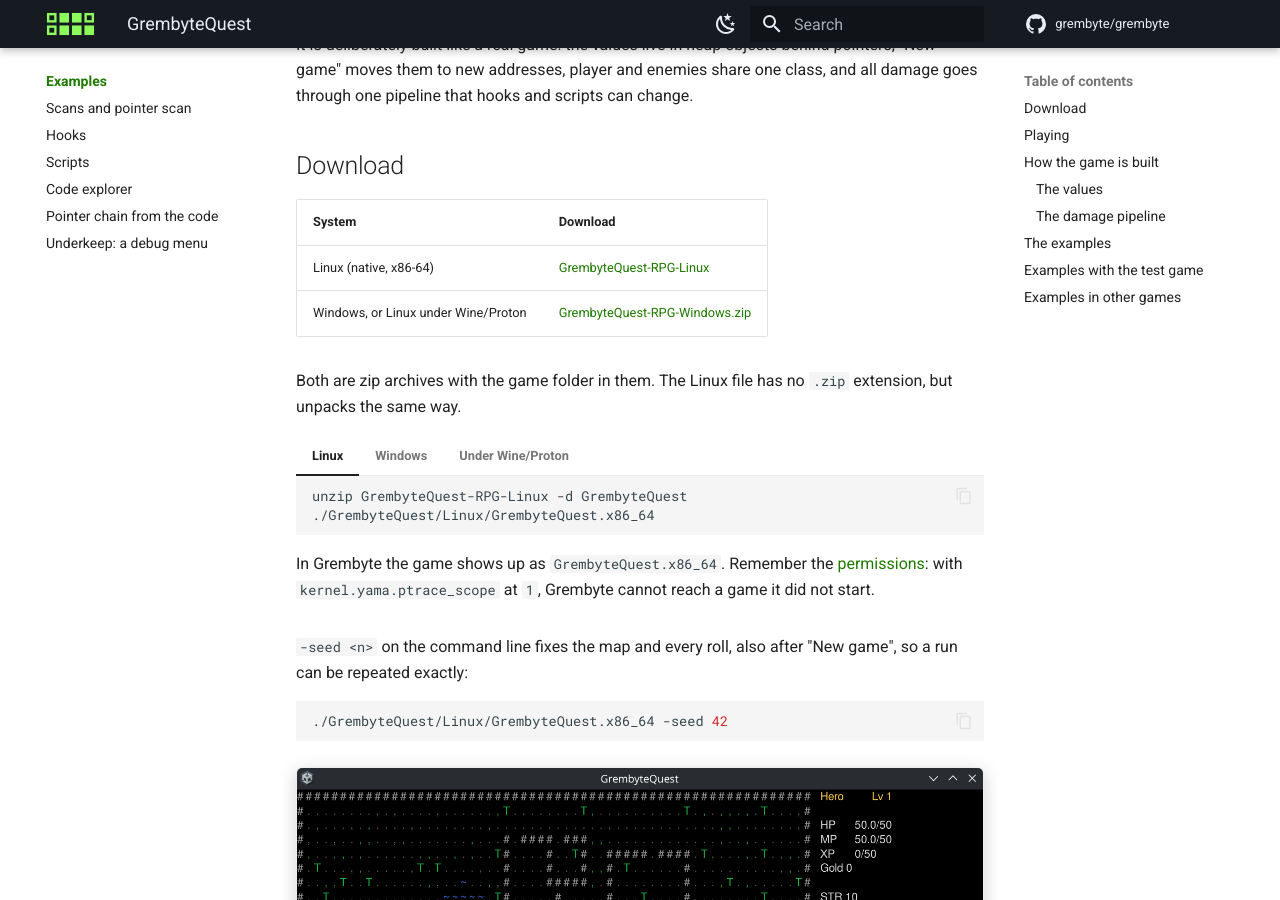
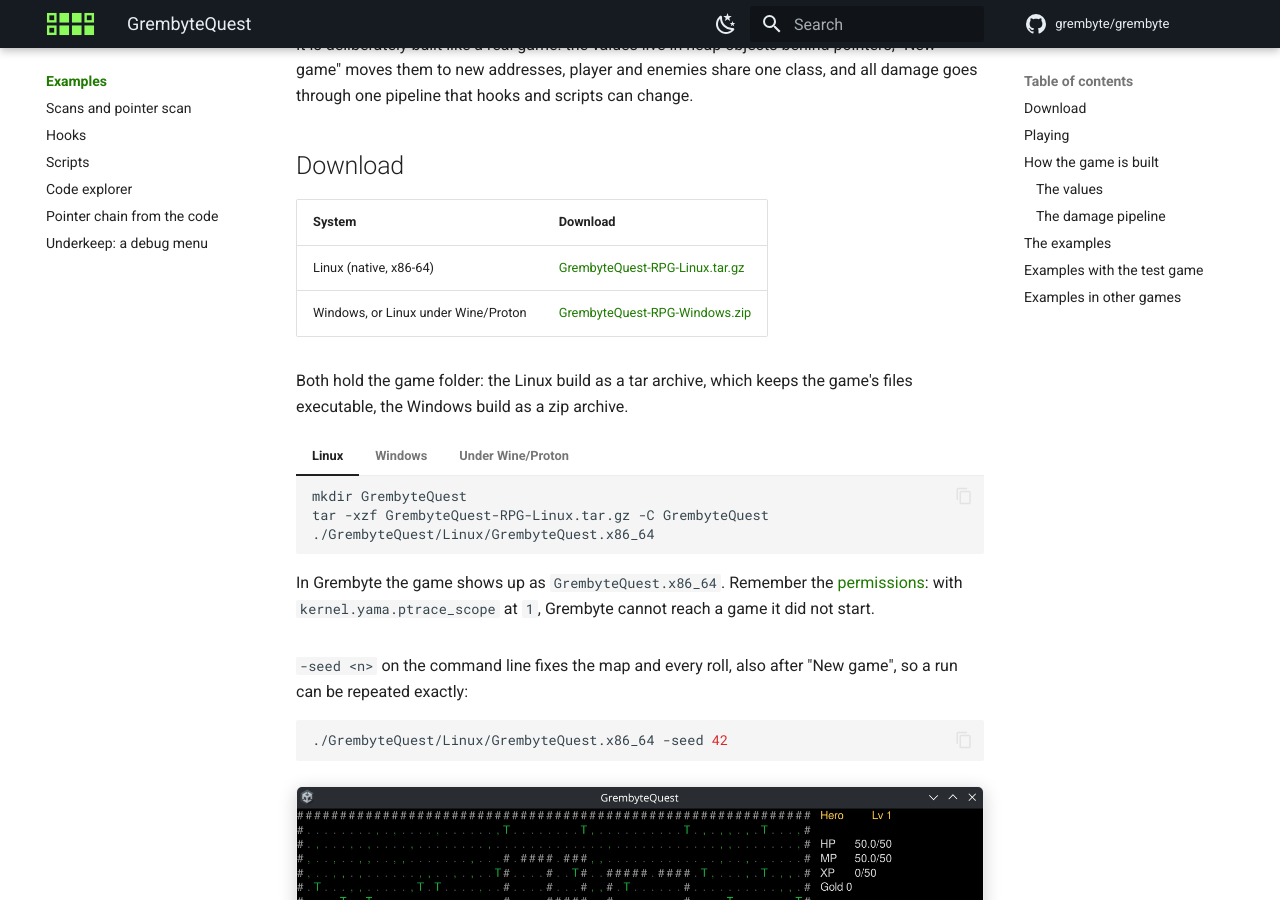
Before and after one commit to grembyte/grembyte, an MkDocs documentation site: the page built from docs/examples/index.md, in a window 1280 px wide and 900 px high, scrolled down 340 px. Built offline with MkDocs 1.6.1 and Material for MkDocs 9.7.7, drawn with Linux system fonts in a browser that asks for light colours; comment, search, counter and statistics services are not loaded.

Commit message:
Point the example downloads to v0.7.1-alpha
The Linux build of GrembyteQuest is a .tar.gz now, which keeps the game's
files executable; the page unpacks it with tar.

Co-Authored-By: Claude Opus 5.5 <noreply@anthropic.com>

````diff
--- a/docs/examples/index.md
+++ b/docs/examples/index.md
@@ -8,15 +8,16 @@ It is deliberately built like a real game: the values live in heap objects behin
 
 | System | Download |
 | --- | --- |
-| Linux (native, x86-64) | [GrembyteQuest-RPG-Linux](https://github.com/grembyte/grembyte/releases/download/v0.7.0-alpha/GrembyteQuest-RPG-Linux) |
-| Windows, or Linux under Wine/Proton | [GrembyteQuest-RPG-Windows.zip](https://github.com/grembyte/grembyte/releases/download/v0.7.0-alpha/GrembyteQuest-RPG-Windows.zip) |
+| Linux (native, x86-64) | [GrembyteQuest-RPG-Linux.tar.gz](https://github.com/grembyte/grembyte/releases/download/v0.7.1-alpha/GrembyteQuest-RPG-Linux.tar.gz) |
+| Windows, or Linux under Wine/Proton | [GrembyteQuest-RPG-Windows.zip](https://github.com/grembyte/grembyte/releases/download/v0.7.1-alpha/GrembyteQuest-RPG-Windows.zip) |
 
-Both are zip archives with the game folder in them. The Linux file has no `.zip` extension, but unpacks the same way.
+Both hold the game folder: the Linux build as a tar archive, which keeps the game's files executable, the Windows build as a zip archive.
 
 === "Linux"
 
     ```bash
-    unzip GrembyteQuest-RPG-Linux -d GrembyteQuest
+    mkdir GrembyteQuest
+    tar -xzf GrembyteQuest-RPG-Linux.tar.gz -C GrembyteQuest
     ./GrembyteQuest/Linux/GrembyteQuest.x86_64
     ```
 
````
